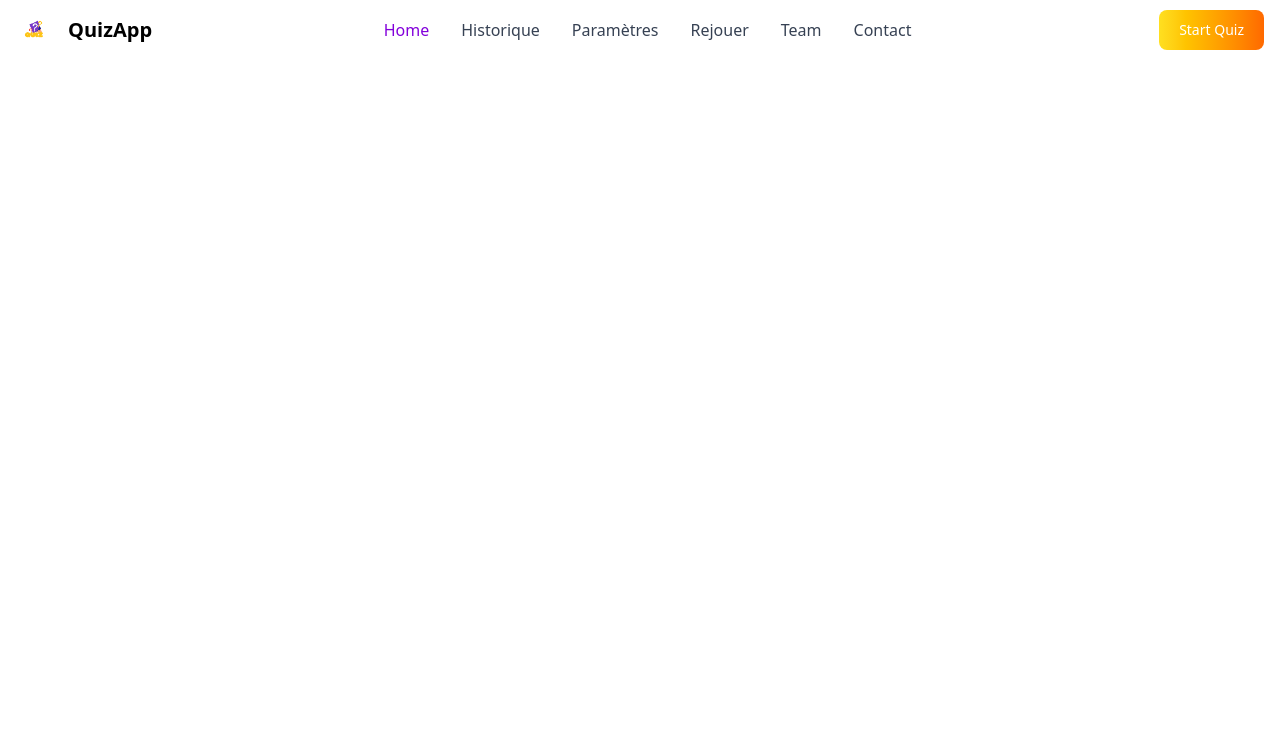
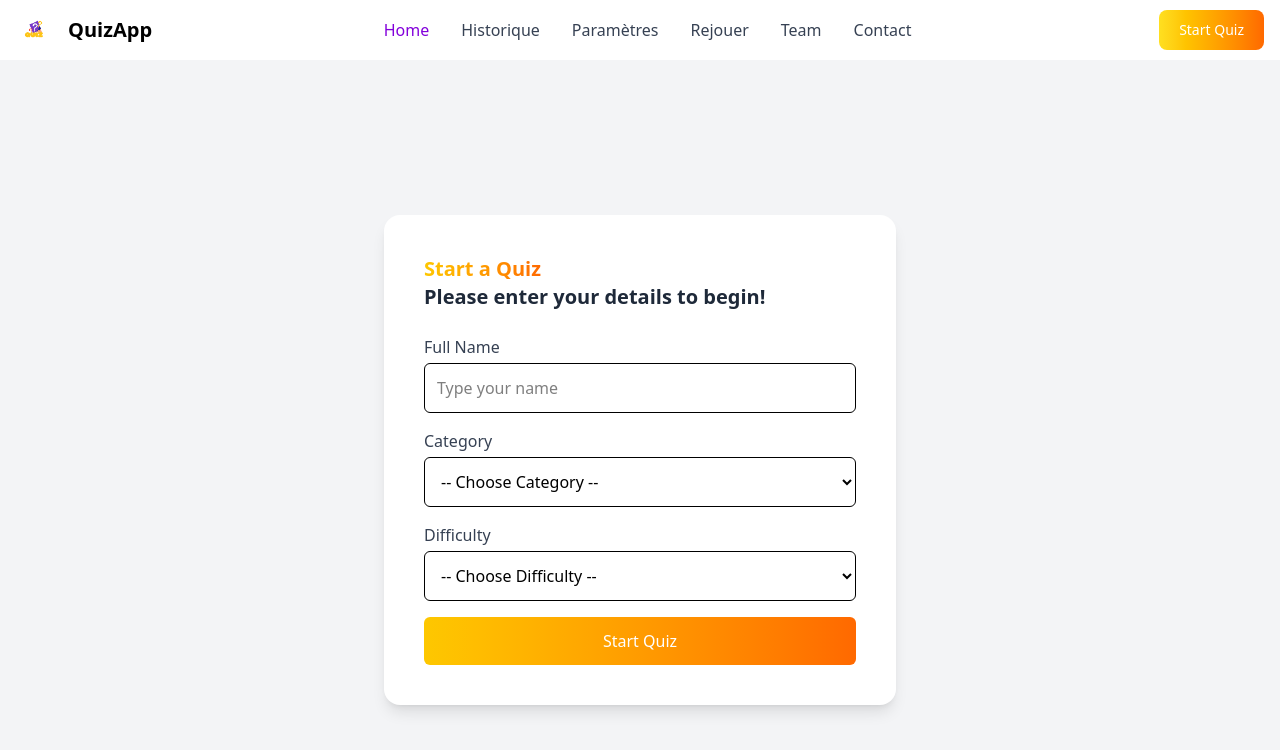
Before and after one commit to YoussefAitRais/Quiz, an Angular app: page /category in a window 1280 px wide. Before the commit this address led to /. Shown: the top 750 px of the page. Built offline with nearby package versions, Linux system fonts and the light colour scheme.

Commit message:
Router Link Work

```diff
--- a/src/app/app.component.ts
+++ b/src/app/app.component.ts
@@ -3,10 +3,11 @@ import { RouterOutlet } from '@angular/router';
 import { NavbarComponent } from "./navbar/navbar.component";
 import { HomeComponent } from "./home/home.component";
 import { QuizzComponent } from "./quizz/quizz.component";
+import { CategoryComponent } from "./category/category.component";
 
 @Component({
   selector: 'app-root',
-  imports: [NavbarComponent, HomeComponent,RouterOutlet],
+  imports: [NavbarComponent, HomeComponent, RouterOutlet, CategoryComponent],
   templateUrl: './app.component.html',
   styleUrl: './app.component.css'
 })
--- /dev/null
+++ b/src/app/category/category.component.html
@@ -0,0 +1,66 @@
+<body class="flex justify-center items-center min-h-screen bg-gray-100 dark:bg-gray-900">
+
+    <div class="relative p-10 bg-white dark:bg-gray-800 rounded-2xl shadow-lg max-w-lg w-full">
+      <!-- Decorative Gradient Background -->
+      <div class="absolute inset-0 -z-10 transform rotate-6 bg-gradient-to-r from-yellow-400 to-orange-500 rounded-2xl"></div>
+
+      <!-- Heading -->
+      <h2 class="text-xl font-semibold text-gray-800 dark:text-white">
+        <span class="font-bold text-transparent bg-clip-text bg-gradient-to-r from-yellow-400 to-orange-500">Start a Quiz</span>
+        <br>Please enter your details to begin!
+      </h2>
+
+      <!-- Form -->
+      <form class="mt-6 space-y-4">
+        <!-- Name -->
+        <div>
+          <label class="block font-medium text-gray-700 dark:text-gray-200">Full Name</label>
+          <input type="text" placeholder="Type your name" required
+                 class="w-full mt-1 p-3 border rounded-md focus:ring-2 focus:ring-yellow-500 outline-none dark:bg-gray-700 dark:text-white dark:border-gray-600">
+        </div>
+
+        <!-- Category -->
+        <div>
+          <label class="block font-medium text-gray-700 dark:text-gray-200">Category</label>
+          <select required
+                  class="w-full mt-1 p-3 border rounded-md focus:ring-2 focus:ring-yellow-500 outline-none dark:bg-gray-700 dark:text-white dark:border-gray-600">
+            <option value="">-- Choose Category --</option>
+            <option value="9">General Knowledge</option>
+            <option value="10">Entertainment: Books</option>
+            <option value="11">Entertainment: Film</option>
+            <option value="12">Entertainment: Music</option>
+            <option value="14">Television</option>
+            <option value="15">Video Games</option>
+            <option value="17">Science & Nature</option>
+            <option value="18">Computers</option>
+            <option value="19">Mathematics</option>
+            <option value="21">Sports</option>
+            <option value="22">Geography</option>
+            <option value="23">History</option>
+            <option value="24">Politics</option>
+            <option value="27">Animals</option>
+            <option value="28">Vehicles</option>
+          </select>
+        </div>
+
+        <!-- Difficulty -->
+        <div>
+          <label class="block font-medium text-gray-700 dark:text-gray-200">Difficulty</label>
+          <select required
+                  class="w-full mt-1 p-3 border rounded-md focus:ring-2 focus:ring-yellow-500 outline-none dark:bg-gray-700 dark:text-white dark:border-gray-600">
+            <option value="">-- Choose Difficulty --</option>
+            <option value="easy">Easy</option>
+            <option value="medium">Medium</option>
+            <option value="hard">Hard</option>
+          </select>
+        </div>
+
+        <!-- Button -->
+        <button routerLink="/quizz" type="submit"
+                class="w-full py-3 text-white bg-gradient-to-r from-yellow-400 to-orange-500 rounded-md hover:opacity-90 transition">
+          Start Quiz
+        </button>
+      </form>
+    </div>
+
+  </body>
--- a/src/app/home/home.component.html
+++ b/src/app/home/home.component.html
@@ -8,8 +8,8 @@
           Elevate Your Knowledge with QuizApp.
         </h1>
 
-        <a RouterLink="/quizz" class="w-full flex items-center  justify-between outline-gray-600 max-w-[350px] text-xl  font-bold sm:text-lg  rounded-[38px] bg-[#262626] text-white py-4 px-6 sm:px-9">
-          Get Started ->
+        <a routerLink="/category" class="w-full flex items-center  justify-between outline-gray-600 max-w-[350px] text-xl  font-bold sm:text-lg  rounded-[38px] bg-[#262626] text-white py-4 px-6 sm:px-9">
+          Get Started
         </a>
       </div>
     </div>
--- a/src/app/home/home.component.ts
+++ b/src/app/home/home.component.ts
@@ -1,9 +1,10 @@
 import { Component } from '@angular/core';
+import { RouterLink } from '@angular/router';
 
 @Component({
 
   selector: 'app-home',
-  imports: [],
+  imports: [RouterLink],
   templateUrl: './home.component.html',
   styleUrl: './home.component.css'
 })
--- a/src/app/navbar/navbar.component.html
+++ b/src/app/navbar/navbar.component.html
@@ -9,7 +9,7 @@
                 <span></span>
             </div>
 
-            <a routerLink="/quizz"
+            <a routerLink="/category"
                 class="text-white bg-gradient-to-r from-yellow-300 to-orange-500 hover:bg-purple-800 focus:ring-4 focus:ring-purple-300 font-medium rounded-lg text-sm px-4 lg:px-5 py-2 lg:py-2.5 sm:mr-2 lg:mr-0 dark:bg-purple-600 dark:hover:bg-purple-700 focus:outline-none dark:focus:ring-purple-800">Start Quiz
             </a>
             <button data-collapse-toggle="mobile-menu-2" type="button"
@@ -31,7 +31,7 @@
         <div class="items-center justify-between w-full lg:flex lg:w-auto lg:order-1" id="mobile-menu-2">
             <ul class="flex flex-col mt-4 font-medium lg:flex-row lg:space-x-8 lg:mt-0">
                 <li>
-                    <a href="/home.component.html"
+                    <a routerLink="/home"
                         class="block py-2 pl-3 pr-4 text-white bg-purple-700 rounded lg:bg-transparent lg:text-purple-700 lg:p-0 dark:text-white"
                         aria-current="page">Home</a>
                 </li>
--- a/src/app/navbar/navbar.component.ts
+++ b/src/app/navbar/navbar.component.ts
@@ -6,7 +6,7 @@ import { RouterLink, RouterOutlet } from '@angular/router';
 
   standalone: true,
   selector: 'app-navbar',
-  imports: [ RouterLink],
+  imports: [RouterLink],
   templateUrl: './navbar.component.html',
   styleUrl: './navbar.component.css'
 })
```
Also changed, not shown: src/app/app.routes.ts (+10 -8 lines), src/app/category/category.component.ts (added, +12 -0 lines), src/app/quizz/quizz.component.html (+24 -24 lines), src/app/category/category.component.css (added), 1 other file (tests, documents, lock files or other folders).
